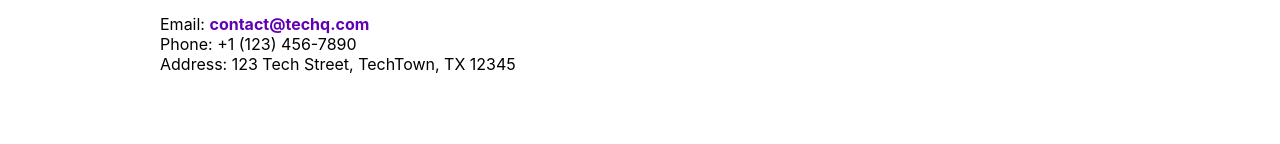
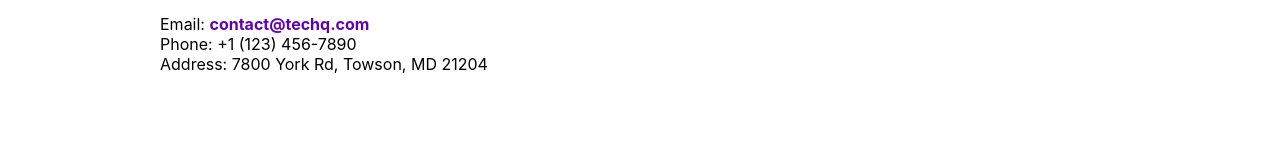
Before and after one commit to edobbin/TechQ, a React (Create React App) app in the folder tech-q/: page /contact in a window 1280 px wide. Shown: the part 276-420 px from the top of the page. Built offline with nearby package versions, Linux system fonts and the light colour scheme.

Commit message:
Changed address

```diff
--- a/tech-q/src/components/Contact.js
+++ b/tech-q/src/components/Contact.js
@@ -32,7 +32,7 @@ const Contact = () => {
       <p>If you have questions, feedback, or need assistance, we're here to help. Please don't hesitate to reach out to us through the following channels:</p>
             <div>Email: <a href="mailto:contact@techq.com" style={{color: '#6200B3',}}>contact@techq.com</a></div>
             <div>Phone: +1 (123) 456-7890</div>
-            <div>Address: 123 Tech Street, TechTown, TX 12345</div>
+            <div>Address: 7800 York Rd, Towson, MD 21204</div>
 
     </div>
     <footer style={footerStyle}>
```
